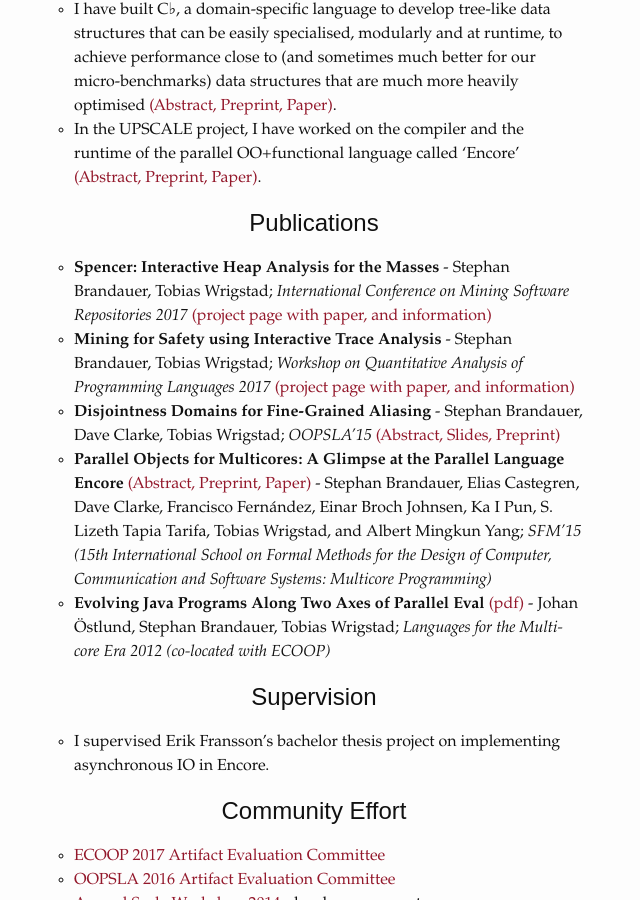
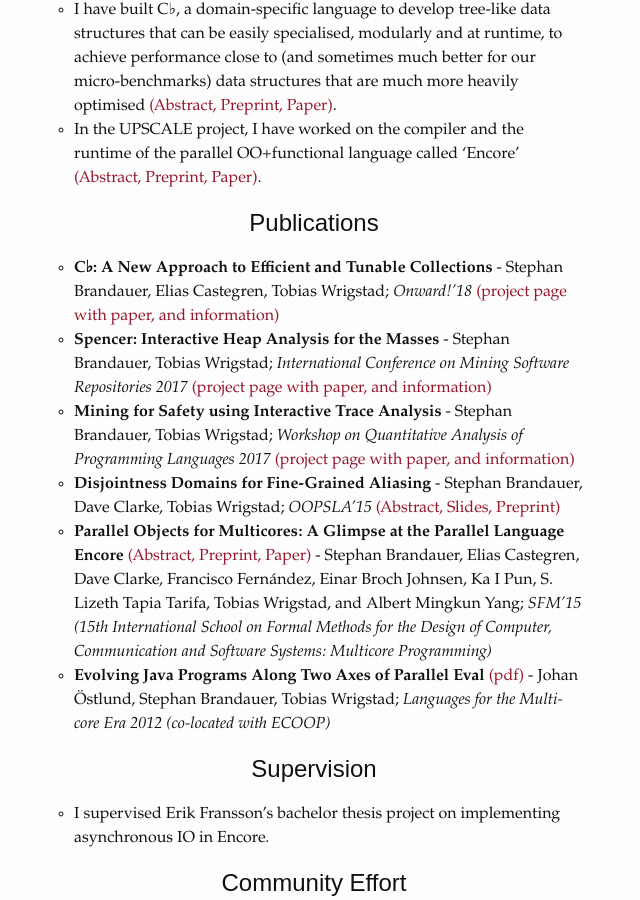
Before and after one commit to kaeluka/kaeluka.github.io, a Jekyll site: the page built from work.md, in a window 1280 px wide and 900 px high, scrolled down 388 px. Shown: the whole window, without its empty margins (326-966 px from the left). Built offline with Jekyll 4.4.1, drawn with Linux system fonts in a browser that asks for light colours; nearby versions of some CDN libraries.

Commit message:
Update work.md

```diff
--- a/work.md
+++ b/work.md
@@ -31,16 +31,18 @@ I'm working on several projects:
 
 # Publications
 
- 1. **Spencer: Interactive Heap Analysis for the Masses** - Stephan Brandauer,
+ 1. **C♭: A New Approach to Efficient and Tunable Collections** - Stephan Brandauer,
+    Elias Castegren, Tobias Wrigstad; *Onward!’18* [(project page with paper, and information)]({{ site.baseurl }}/cflat)
+ 2. **Spencer: Interactive Heap Analysis for the Masses** - Stephan Brandauer,
     Tobias Wrigstad; *International Conference on Mining Software Repositories
     2017* [(project page with paper, and information)](../spencer)
- 2. **Mining for Safety using Interactive Trace Analysis** - Stephan Brandauer,
+ 3. **Mining for Safety using Interactive Trace Analysis** - Stephan Brandauer,
     Tobias Wrigstad; *Workshop on Quantitative Analysis of Programming Languages
     2017* [(project page with paper, and information)](../spencer)
- 3. **Disjointness Domains for Fine-Grained Aliasing** - Stephan Brandauer, Dave
+ 4. **Disjointness Domains for Fine-Grained Aliasing** - Stephan Brandauer, Dave
    Clarke, Tobias Wrigstad; *OOPSLA'15*
    [(Abstract, Slides, Preprint)]({{ site.baseurl }}/Disjointness-Domains-for-Fine-Grained-Aliasing)
- 4. **Parallel Objects for Multicores: A Glimpse at the Parallel
+ 5. **Parallel Objects for Multicores: A Glimpse at the Parallel
    Language Encore** [(Abstract, Preprint, Paper)]({{ site.baseurl
    }}/Encore-Glimpse) - Stephan Brandauer, Elias Castegren, Dave
    Clarke, Francisco Fernández, Einar Broch Johnsen, Ka I Pun,
```
Also changed, not shown: other parts of work.md (+1 -1 lines).
